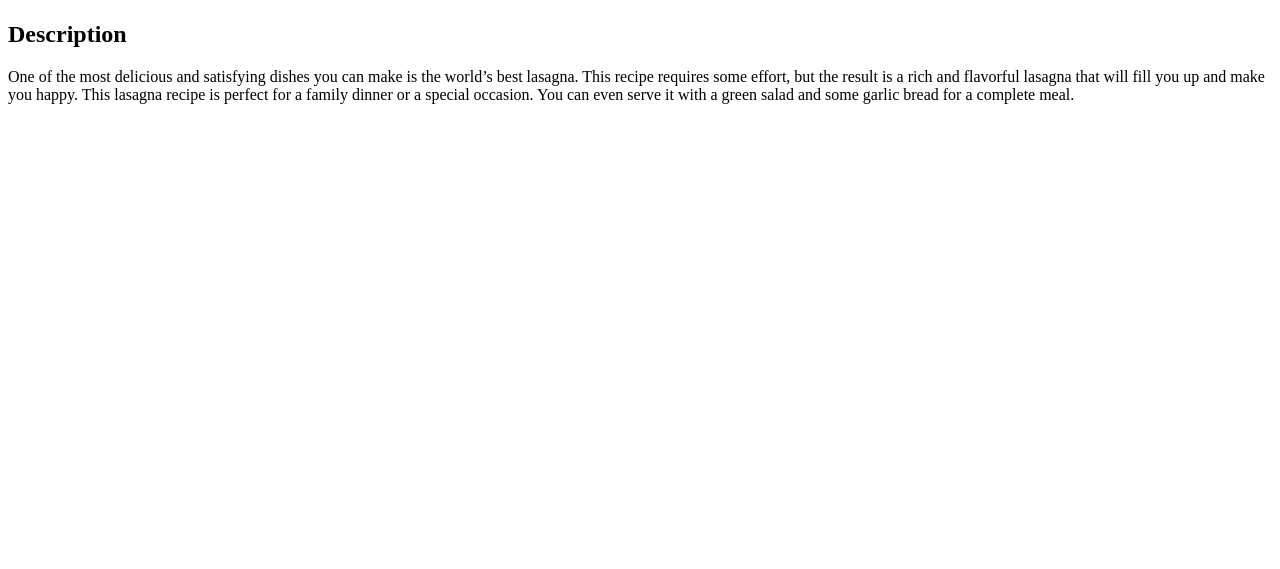
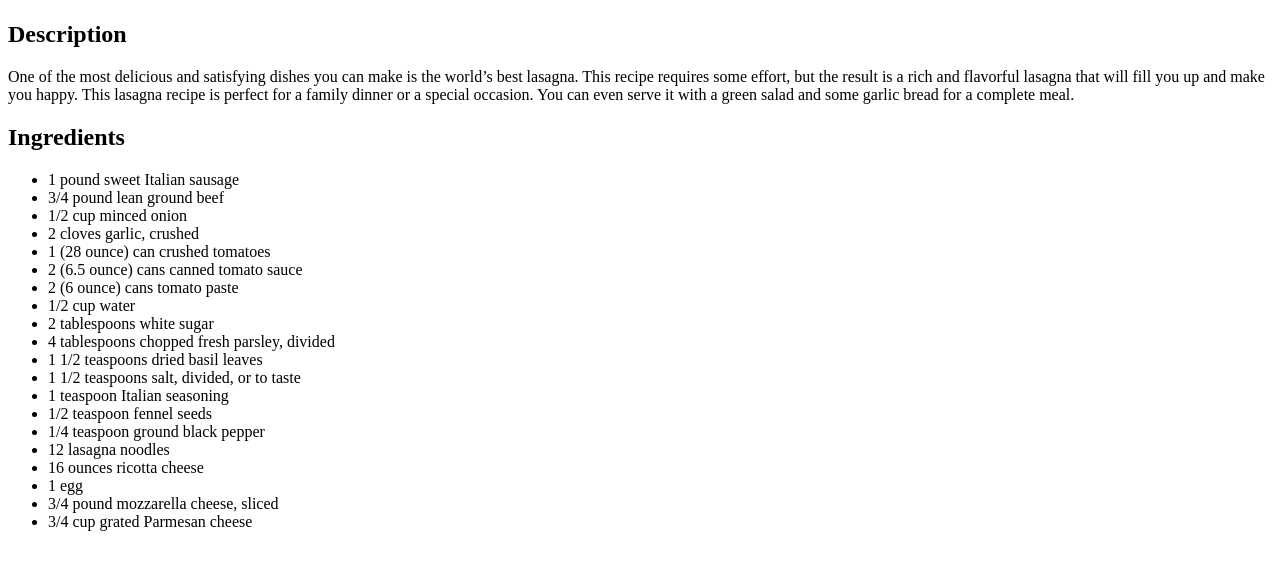
Before and after one commit to Mondodrome/Mondos-Recipes, a plain HTML site: page recipes/lasagna.html in a window 1280 px wide. Shown: the part 99-668 px from the top of the page. Drawn offline with Linux system fonts and the light colour scheme.

Commit message:
Add unordered list of lasagna ingredients
I added an unordered list, along with headings, of all of the ingredients it would take to make the world's best lasagna recipe. This will make it easier for the readers (Garfield) to follow the instructions and prepare the ingredients accordingly!

```diff
--- a/recipes/lasagna.html
+++ b/recipes/lasagna.html
@@ -10,5 +10,29 @@
     <h2>Description</h2>
 
     <p>One of the most delicious and satisfying dishes you can make is the world’s best lasagna. This recipe requires some effort, but the result is a rich and flavorful lasagna that will fill you up and make you happy. This lasagna recipe is perfect for a family dinner or a special occasion. You can even serve it with a green salad and some garlic bread for a complete meal.</p>
+
+    <h2>Ingredients</h2>
+    <ul>
+        <li>1 pound sweet Italian sausage</li>
+        <li>3/4 pound lean ground beef</li>
+        <li>1/2 cup minced onion</li>
+        <li>2 cloves garlic, crushed</li>
+        <li>1 (28 ounce) can crushed tomatoes</li>
+        <li>2 (6.5 ounce) cans canned tomato sauce</li>
+        <li>2 (6 ounce) cans tomato paste</li>
+        <li>1/2 cup water</li>
+        <li>2 tablespoons white sugar</li>
+        <li>4 tablespoons chopped fresh parsley, divided</li>
+        <li>1 1/2 teaspoons dried basil leaves</li>
+        <li>1 1/2 teaspoons salt, divided, or to taste</li>
+        <li>1 teaspoon Italian seasoning</li>
+        <li>1/2 teaspoon fennel seeds</li>
+        <li>1/4 teaspoon ground black pepper</li>
+        <li>12 lasagna noodles</li>
+        <li>16 ounces ricotta cheese</li>
+        <li>1 egg</li>
+        <li>3/4 pound mozzarella cheese, sliced</li>
+        <li>3/4 cup grated Parmesan cheese</li>
+    </ul>
 </body>
 </html>
```
